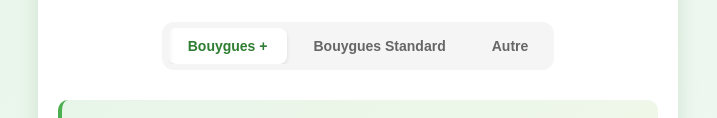
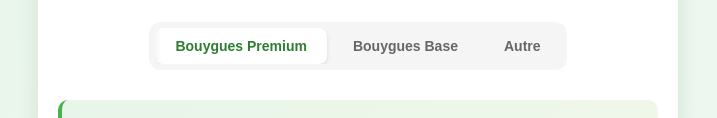
Before and after one commit to Vertdurable/Perspective, a plain HTML site: page index.html in a window 1280 px wide. Shown: the part 209-327 px from the top of the page, without its empty margins (282-999 px from the left). Drawn offline with Linux system fonts and the light colour scheme.

Commit message:
Update index.html

```diff
--- a/index.html
+++ b/index.html
@@ -30,14 +30,14 @@
               data-scenario="bouygues +"
               onclick="changerScenario('bouygues +')"
             >
-              Bouygues +
+              Bouygues Premium
             </button>
             <button
               class="tab"
               data-scenario="bouygues-standard"
               onclick="changerScenario('bouygues-standard')"
             >
-              Bouygues Standard
+              Bouygues Base
             </button>
             <button
               class="tab"
```
